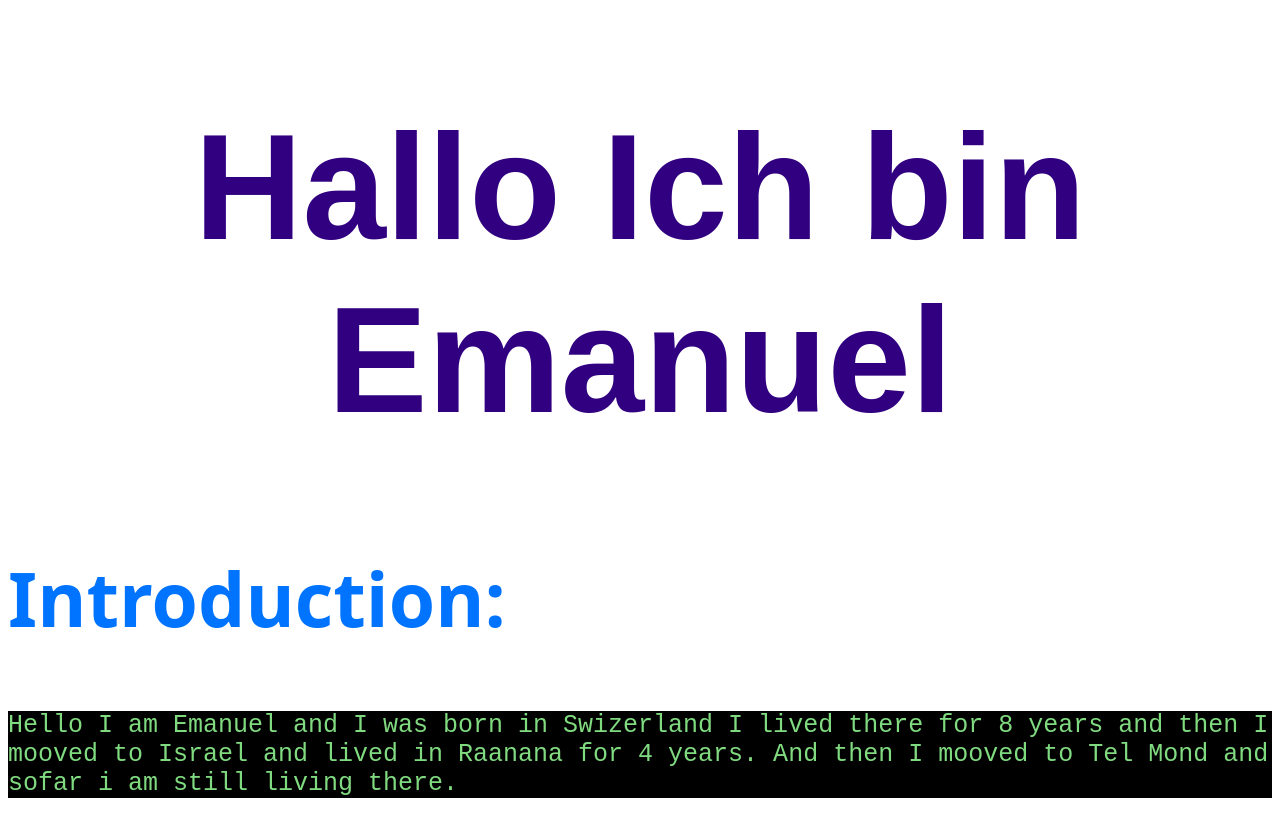
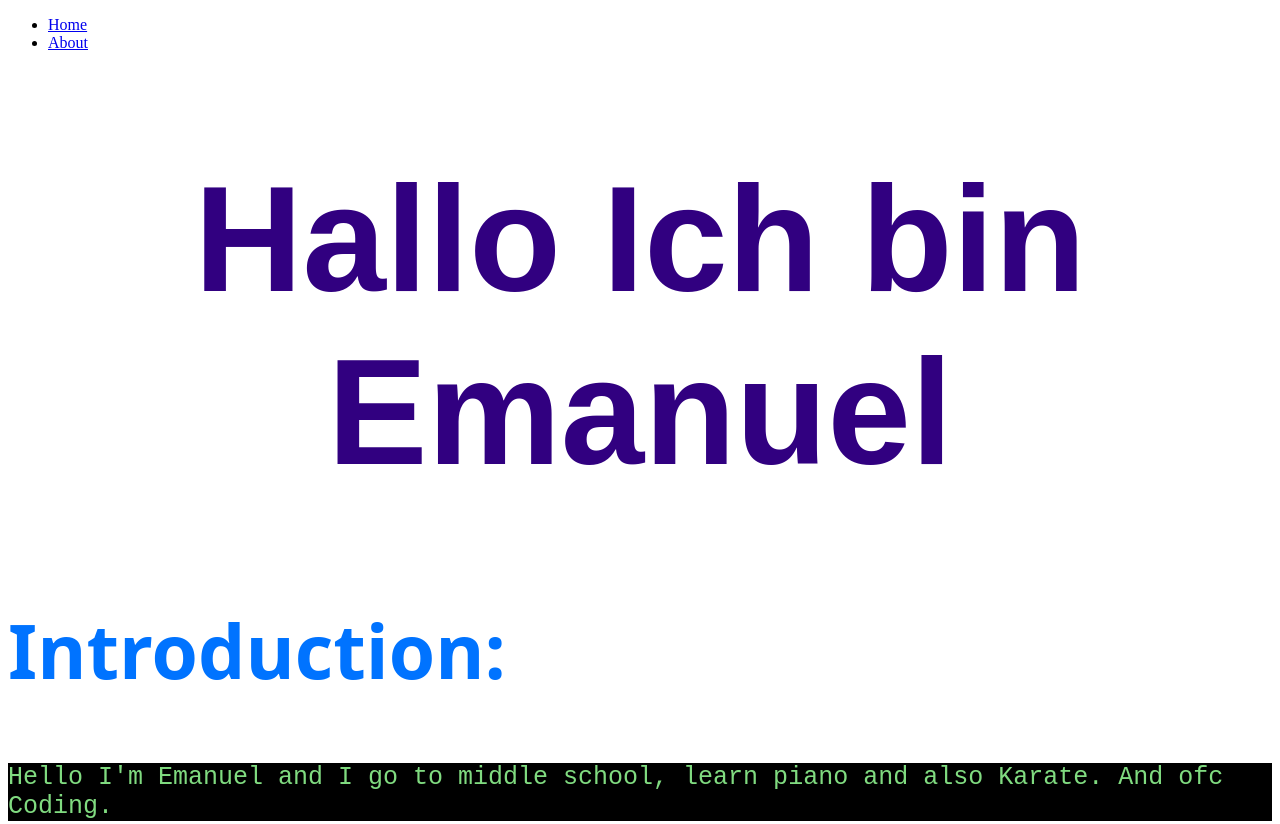
Before and after one commit to Manu13pro/emanuelswebsite, a plain HTML site: page index.html in a window 1280 px wide. Shown: the top 824 px of the page. Drawn offline with Linux system fonts and the light colour scheme; a web font is replaced by a local one.

Commit message:
Add files via upload

```diff
--- a/index.html
+++ b/index.html
@@ -4,22 +4,30 @@
     <meta charset="UTF-8">
     <meta name="viewport" content="width=device-width, initial-scale=1.0">
     <meta name="description" content="A brief description of your project.">
-    <title>Emanuel Cohen</title>
+    <meta name="robots" content="noindex, nofollow">
+    <title>Emanuel</title>
     <link rel="stylesheet" href="styles.css">
 </head>
 <body>
+    <nav>
+        <ul>
+            <li>
+                <a href="index.html">Home</a>
+            </li>
+            <li>
+                <a href="about.html">About</a>
+            </li>
+        </ul>
+    </nav>
     <header>
         <h1>Hallo Ich bin Emanuel </h1>
-        <nav>
-
-        </nav>
     </header>
 
     <!-- Main Content Section -->
     <main>
         <section id="home">
             <h2>Introduction:</h2>
-            <p>Hello I am Emanuel and I was born in Swizerland I lived there for 8 years and then I mooved to Israel and lived in Raanana for 4 years. And then I mooved to Tel Mond and sofar i am still living there.</p>
+            <p>Hello I'm Emanuel and I go to middle school, learn piano and also Karate. And ofc Coding.</p>
         </section>
 
         <section id="about">
@@ -35,11 +43,11 @@
 
     <!-- Footer Section -->
     <footer>
-        <p>&copy; Emanuel Cohen</p>
+        <p>&copy; Emanuel</p>
         <p><a href="https://aaronwolf.dev">Your Website</a></p>
     </footer>
 
     <!-- Link to a JavaScript file (optional) -->
     <!-- <script src="script.js"></script> -->
-</body>
+</
 </html>
```
